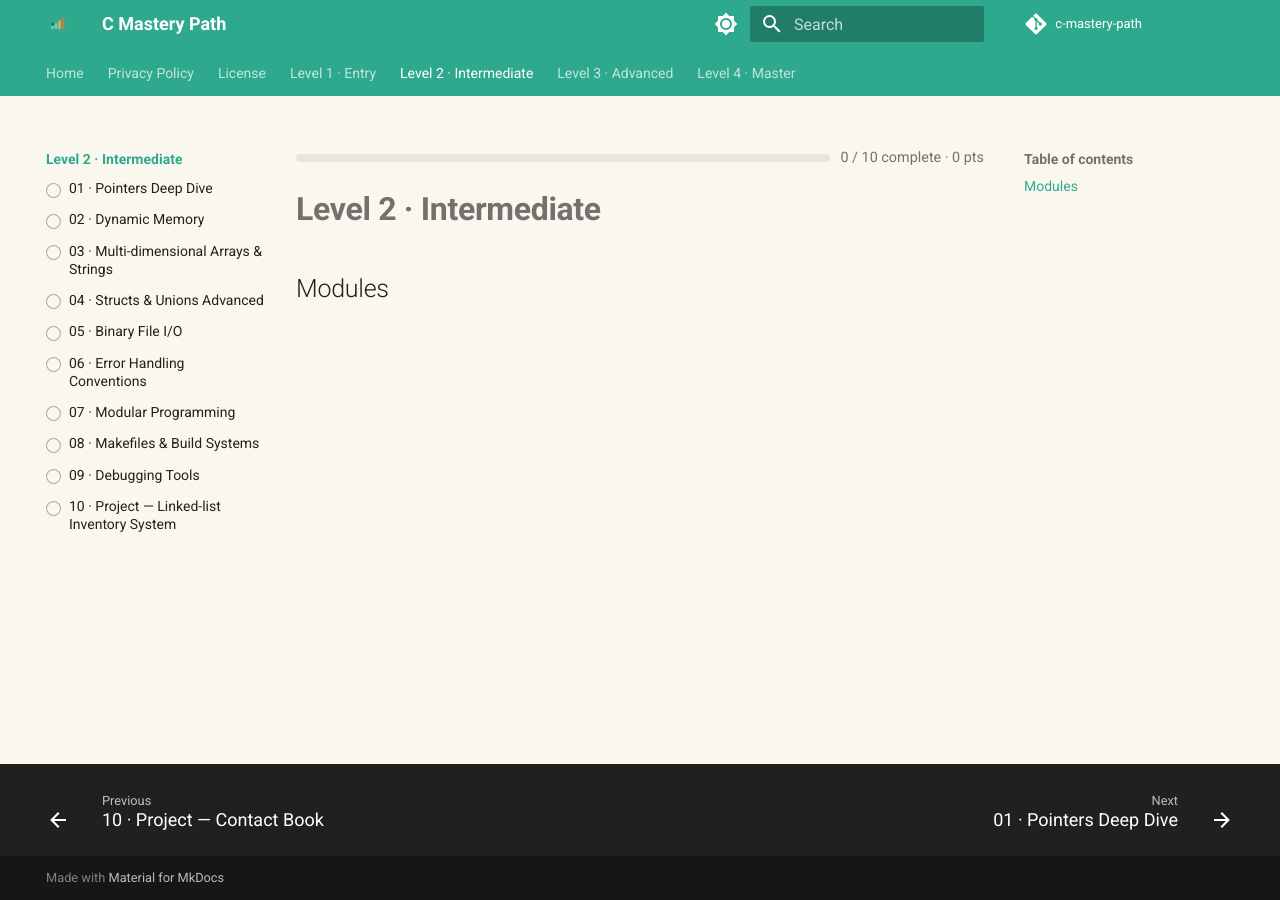
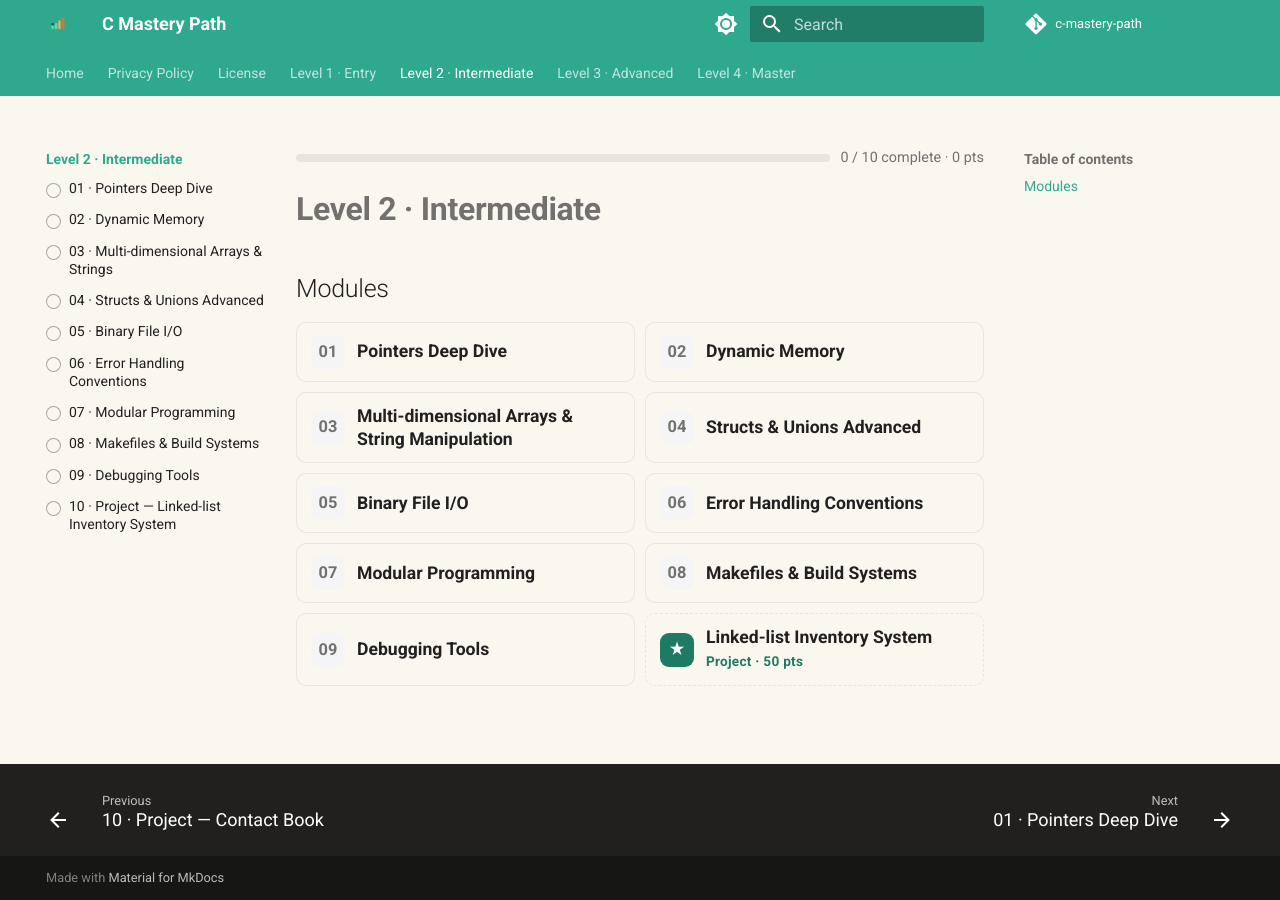
Before and after one commit to SIGILIPELLI/c-mastery-path, an MkDocs documentation site: the page built from docs/level-2/index.md, in a window 1280 px wide. Built offline with MkDocs 1.6.1 and Material for MkDocs 9.7.7, drawn with Linux system fonts in a browser that asks for light colours; comment, search, counter and statistics services are not loaded; part of the change alters nothing that is shown.

Commit message:
Fix missing module list links on level overview pages
Several level-N/index.md pages listed module titles as plain text
instead of links, so the client-side tile enhancer found no <a>
inside each list item and replaced the list with an empty grid —
the "Modules" heading rendered with nothing underneath. Converted
each affected list to link to its real lesson file per mkdocs.yml's
nav; levels already linked correctly are untouched.

Co-Authored-By: Claude Sonnet 5 <noreply@anthropic.com>
Claude-Session: https://claude.ai/code/session_01Hje8nqbBP9V9WQ3JEcJc69

```diff
--- a/docs/level-2/index.md
+++ b/docs/level-2/index.md
@@ -2,13 +2,13 @@
 
 ## Modules
 
-1. Pointers Deep Dive
-2. Dynamic Memory
-3. Multi-dimensional Arrays & String Manipulation
-4. Structs & Unions Advanced
-5. Binary File I/O
-6. Error Handling Conventions
-7. Modular Programming
-8. Makefiles & Build Systems
-9. Debugging Tools
-10. Project — Linked-list Inventory System
+1. [Pointers Deep Dive](01-pointers-deep-dive.md)
+2. [Dynamic Memory](02-dynamic-memory.md)
+3. [Multi-dimensional Arrays & String Manipulation](03-multidim-arrays-strings.md)
+4. [Structs & Unions Advanced](04-structs-unions-advanced.md)
+5. [Binary File I/O](05-binary-file-io.md)
+6. [Error Handling Conventions](06-error-handling.md)
+7. [Modular Programming](07-modular-programming.md)
+8. [Makefiles & Build Systems](08-makefiles-build-systems.md)
+9. [Debugging Tools](09-debugging-tools.md)
+10. [Project — Linked-list Inventory System](10-project-inventory-system.md)
```
